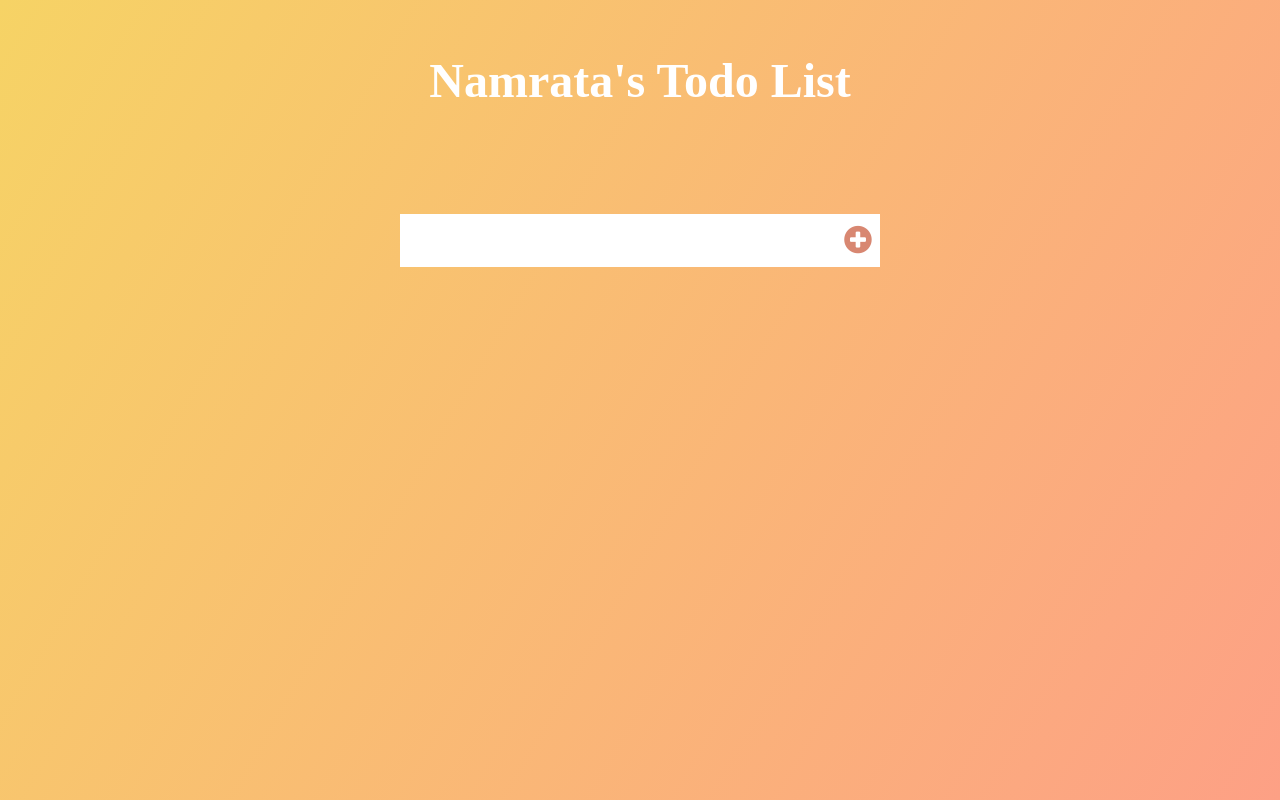
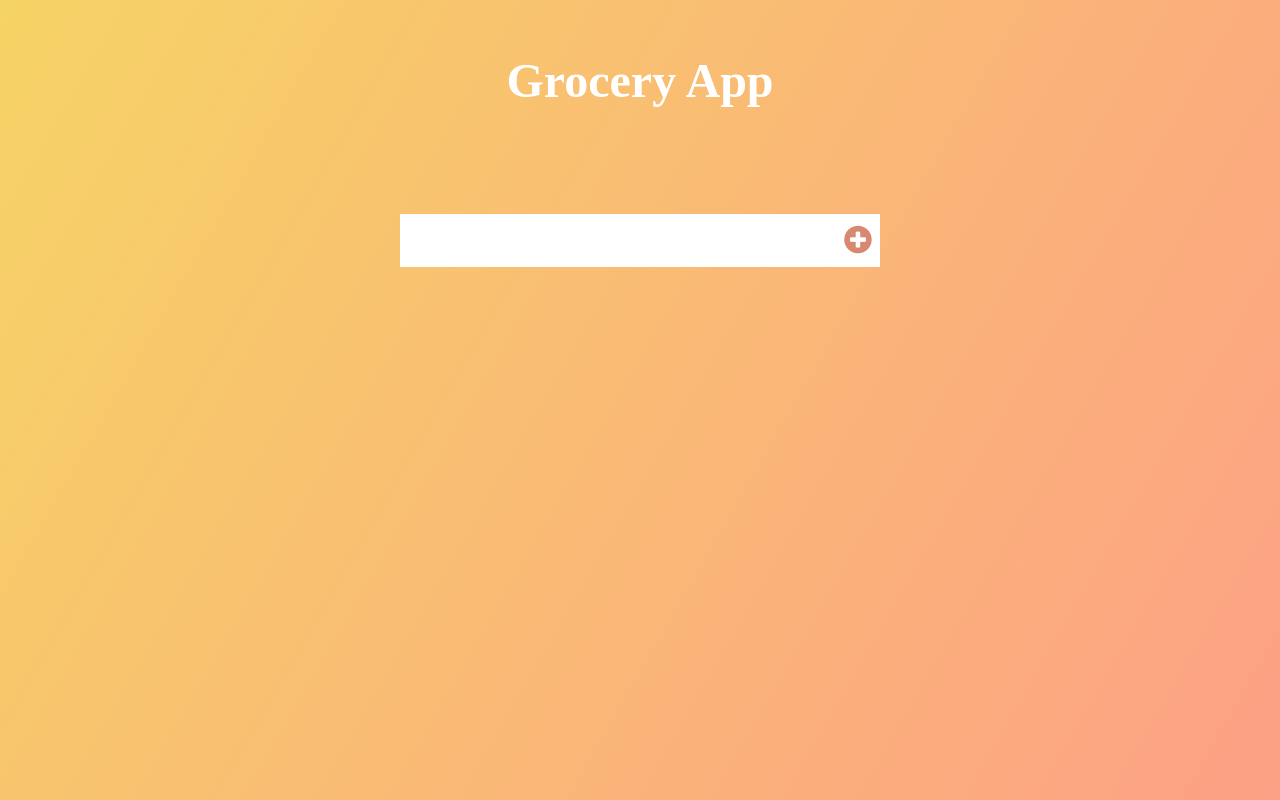
Before and after one commit to namratabhosale20/TodoApp, a plain HTML site: page index.html in a window 1280 px wide. Drawn offline with Linux system fonts and the light colour scheme.

Commit message:
Update index.html

```diff
--- a/index.html
+++ b/index.html
@@ -5,7 +5,7 @@
 <head>
     <meta charset="utf-8">
     <meta http-equiv="X-UA-Compatible" content="IE=edge">
-    <title></title>
+    <title>Grocery</title>
     <meta name="description" content="">
     <meta name="viewport" content="width=device-width, initial-scale=1">
     <link rel="stylesheet" href="">
@@ -114,7 +114,7 @@
 
 <body>
     <header>
-        <h1>Namrata's Todo List</h1>
+        <h1>Grocery App</h1>
     </header>
     <form>
         <input type="text" class="todo-input">
```
